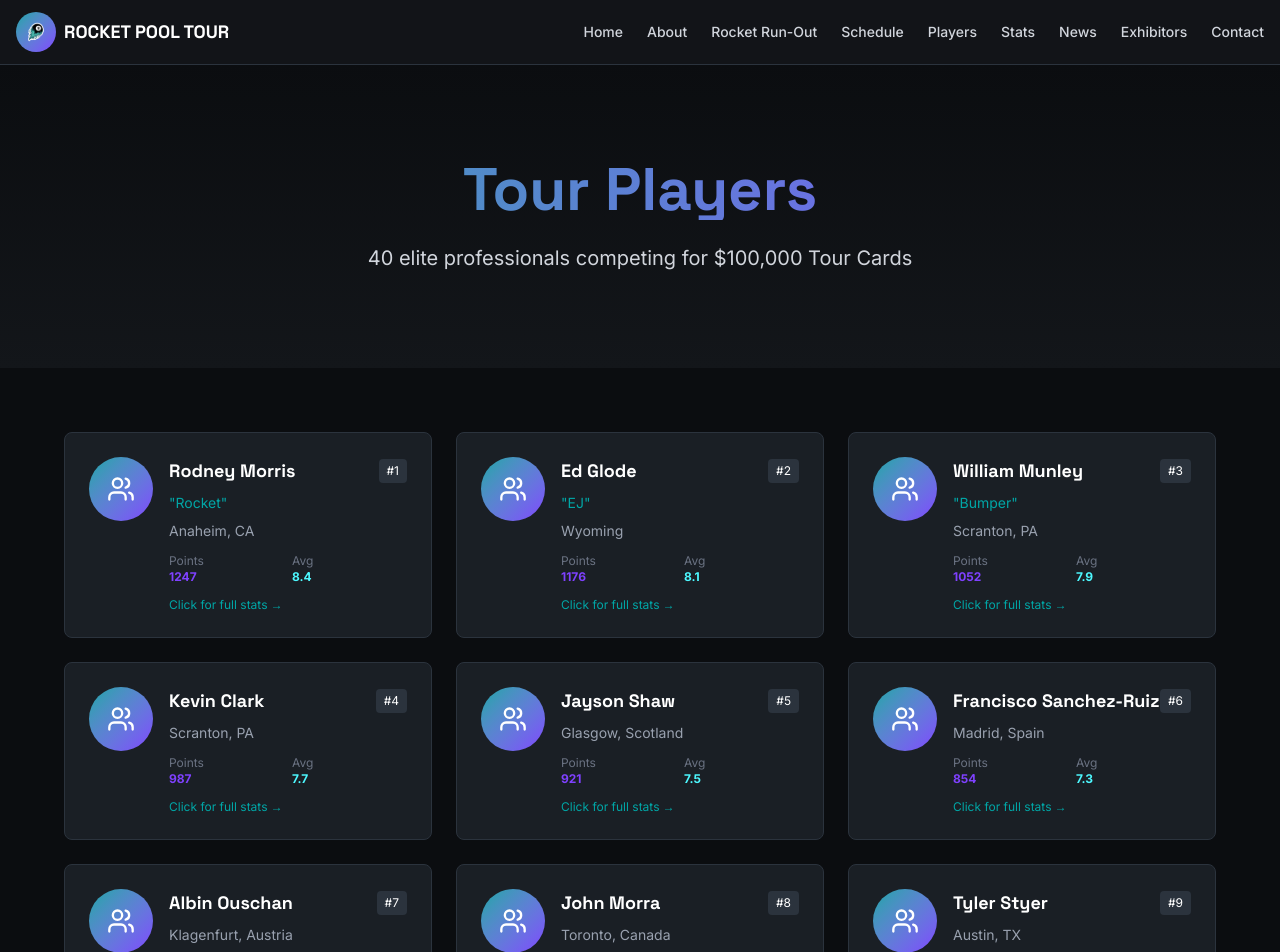
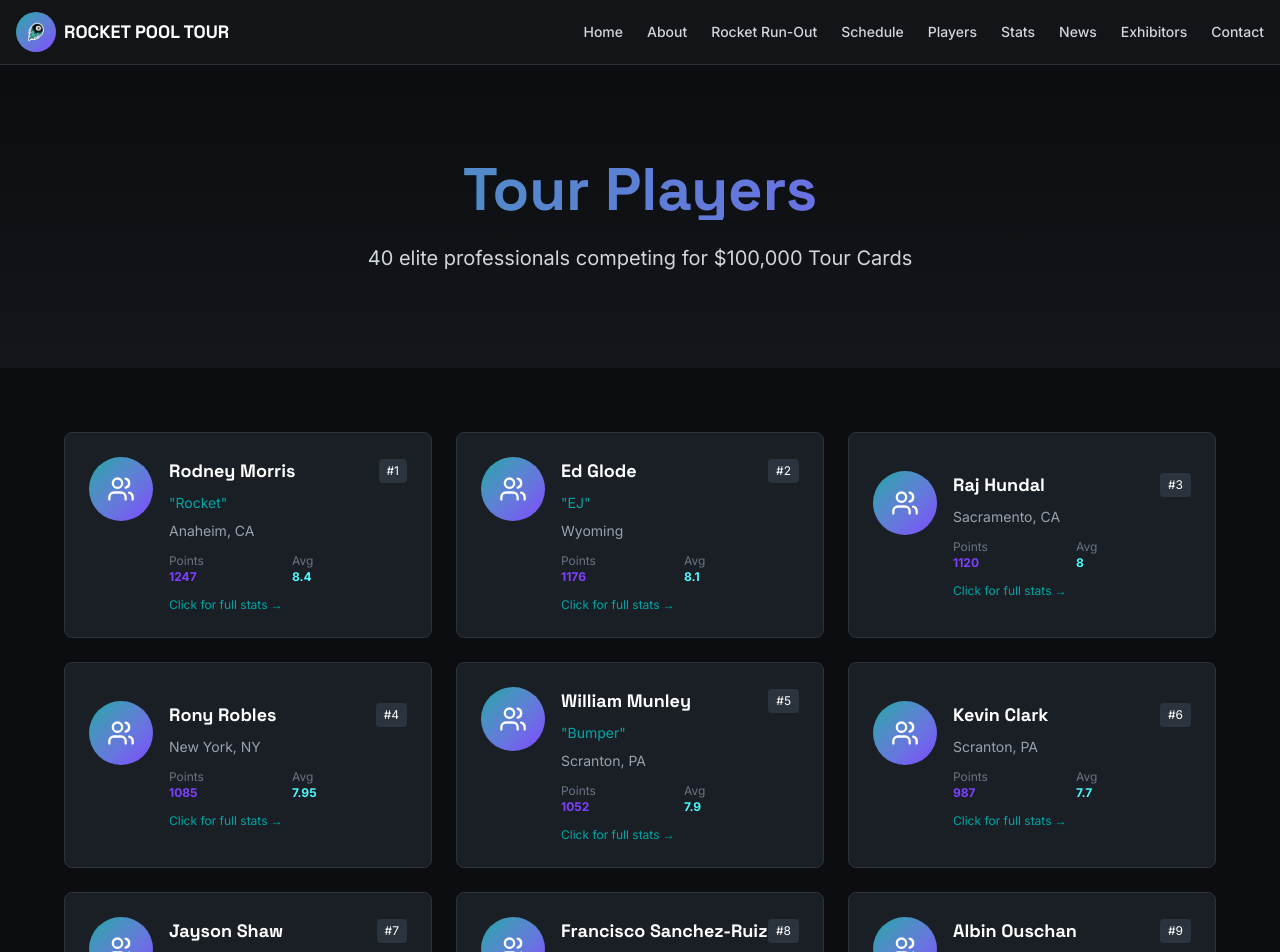
Before and after one commit to seanmun/rocket, a Next.js app: page /players in a window 1280 px wide. Shown: the top 952 px of the page. Built offline with nearby package versions, Linux system fonts and the light colour scheme.

Commit message:
Add Raj Hundal and Rony Robles to player roster

```diff
--- a/data/players.ts
+++ b/data/players.ts
@@ -50,12 +50,46 @@ export const players: Player[] = [
     ],
   },
   {
+    id: 'raj-hundal',
+    name: 'Raj Hundal',
+    nickname: '',
+    bio: 'Dynamic player with exceptional break power and creative shot-making ability. Known for aggressive offensive play and ability to capitalize on opportunities.',
+    hometown: 'Sacramento, CA',
+    tourCard: 3,
+    stats: {
+      breakAndRuns: 40,
+      ballInHandRuns: 21,
+      averageScore: 8.0,
+      highScore: 10,
+      wins: 10,
+      totalPoints: 1120,
+    },
+    ranking: 3,
+  },
+  {
+    id: 'rony-robles',
+    name: 'Rony Robles',
+    nickname: '',
+    bio: 'Skilled professional with precision positioning and tactical excellence. Consistent performer known for mental toughness and strategic decision-making.',
+    hometown: 'New York, NY',
+    tourCard: 4,
+    stats: {
+      breakAndRuns: 39,
+      ballInHandRuns: 20,
+      averageScore: 7.95,
+      highScore: 10,
+      wins: 9,
+      totalPoints: 1085,
+    },
+    ranking: 4,
+  },
+  {
     id: 'william-munley',
     name: 'William Munley',
     nickname: 'Bumper',
     bio: 'Scranton\'s finest with a reputation for clutch performances and strategic mastery. Known for his calculated approach and ability to read the table like few others.',
     hometown: 'Scranton, PA',
-    tourCard: 3,
+    tourCard: 5,
     stats: {
       breakAndRuns: 38,
       ballInHandRuns: 19,
@@ -64,7 +98,7 @@ export const players: Player[] = [
       wins: 9,
       totalPoints: 1052,
     },
-    ranking: 3,
+    ranking: 5,
   },
   {
     id: 'kevin-clark',
@@ -72,7 +106,7 @@ export const players: Player[] = [
     nickname: '',
     bio: 'Scranton\'s pride with a methodical approach and unwavering focus. Known for his consistency under pressure and ability to capitalize on opponent mistakes.',
     hometown: 'Scranton, PA',
-    tourCard: 4,
+    tourCard: 6,
     stats: {
       breakAndRuns: 35,
       ballInHandRuns: 22,
@@ -81,7 +115,7 @@ export const players: Player[] = [
       wins: 8,
       totalPoints: 987,
     },
-    ranking: 4,
+    ranking: 6,
   },
   {
     id: 'jayson-shaw',
@@ -89,7 +123,7 @@ export const players: Player[] = [
     nickname: '',
     bio: 'Scottish professional known for clutch performances and tactical brilliance. Multiple major championship wins.',
     hometown: 'Glasgow, Scotland',
-    tourCard: 5,
+    tourCard: 7,
     stats: {
       breakAndRuns: 33,
       ballInHandRuns: 25,
@@ -98,7 +132,7 @@ export const players: Player[] = [
       wins: 7,
       totalPoints: 921,
     },
-    ranking: 5,
+    ranking: 7,
   },
   {
     id: 'francisco-sanchez-ruiz',
@@ -106,7 +140,7 @@ export const players: Player[] = [
     nickname: '',
     bio: 'Spanish champion with exceptional cue ball control and strategic gameplay. Consistent top-tier performer.',
     hometown: 'Madrid, Spain',
-    tourCard: 6,
+    tourCard: 8,
     stats: {
       breakAndRuns: 31,
       ballInHandRuns: 18,
@@ -115,7 +149,7 @@ export const players: Player[] = [
       wins: 6,
       totalPoints: 854,
     },
-    ranking: 6,
+    ranking: 8,
   },
   {
     id: 'albin-ouschan',
@@ -123,7 +157,7 @@ export const players: Player[] = [
     nickname: '',
     bio: 'Austrian professional with world championship credentials. Smooth stroke and creative shot-making.',
     hometown: 'Klagenfurt, Austria',
-    tourCard: 7,
+    tourCard: 9,
     stats: {
       breakAndRuns: 29,
       ballInHandRuns: 21,
@@ -132,7 +166,7 @@ export const players: Player[] = [
       wins: 5,
       totalPoints: 798,
     },
-    ranking: 7,
+    ranking: 9,
   },
   {
     id: 'john-morra',
@@ -140,7 +174,7 @@ export const players: Player[] = [
     nickname: '',
     bio: 'Canadian standout known for powerful breaks and aggressive run-outs. Multiple tournament champion.',
     hometown: 'Toronto, Canada',
-    tourCard: 8,
+    tourCard: 10,
     stats: {
       breakAndRuns: 27,
       ballInHandRuns: 16,
@@ -149,7 +183,7 @@ export const players: Player[] = [
       wins: 4,
       totalPoints: 731,
     },
-    ranking: 8,
+    ranking: 10,
   },
   {
     id: 'tyler-styer',
@@ -157,7 +191,7 @@ export const players: Player[] = [
     nickname: '',
     bio: 'Young American talent with explosive potential. Known for fearless play and rapid improvement.',
     hometown: 'Austin, TX',
-    tourCard: 9,
+    tourCard: 11,
     stats: {
       breakAndRuns: 24,
       ballInHandRuns: 14,
@@ -166,7 +200,7 @@ export const players: Player[] = [
       wins: 3,
       totalPoints: 672,
     },
-    ranking: 9,
+    ranking: 11,
   },
   {
     id: 'carlo-biado',
@@ -174,7 +208,7 @@ export const players: Player[] = [
     nickname: '',
     bio: 'Filipino champion with world-class credentials. Steady under pressure with excellent fundamentals.',
     hometown: 'Manila, Philippines',
-    tourCard: 10,
+    tourCard: 12,
     stats: {
       breakAndRuns: 22,
       ballInHandRuns: 13,
@@ -183,7 +217,7 @@ export const players: Player[] = [
       wins: 2,
       totalPoints: 615,
     },
-    ranking: 10,
+    ranking: 12,
   },
 ];
 
```
